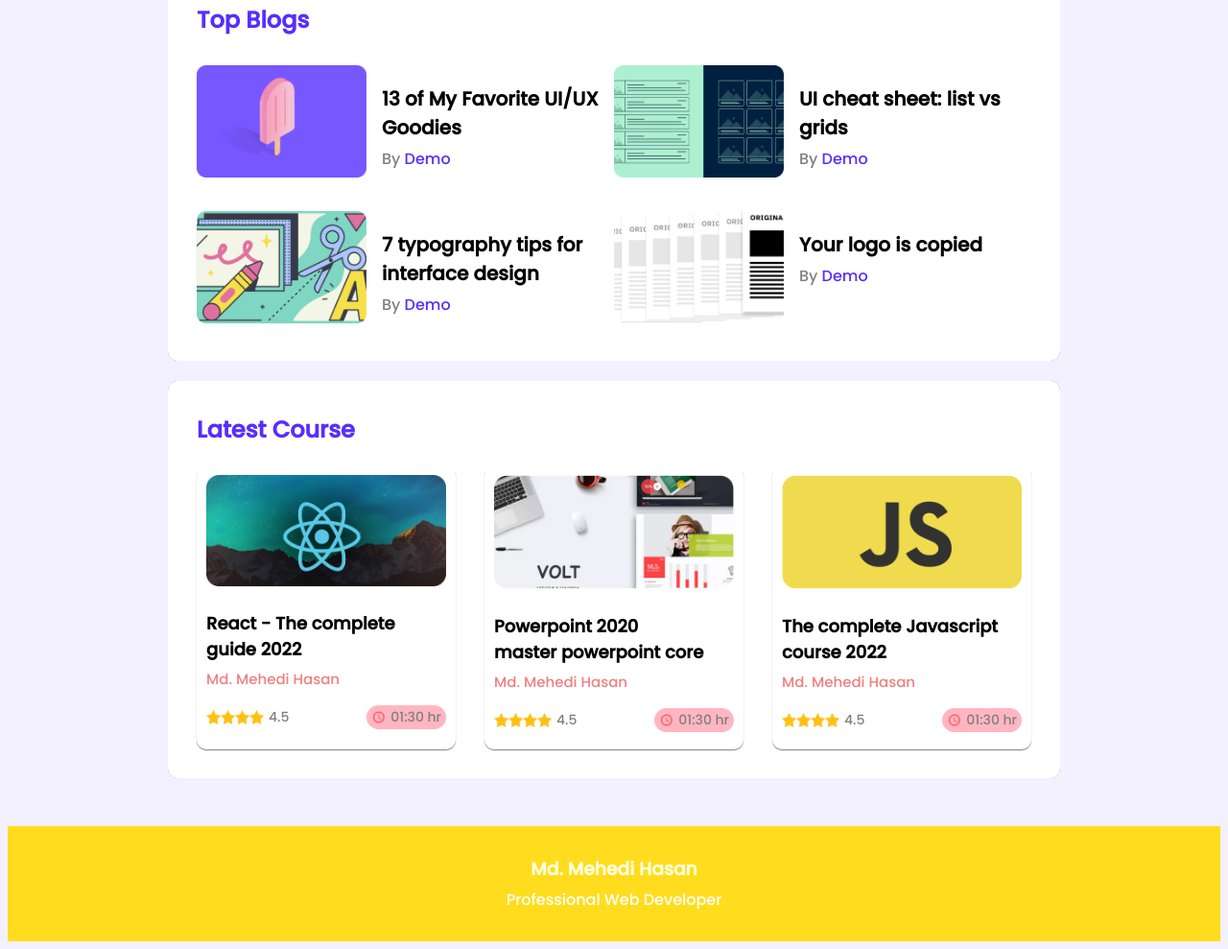
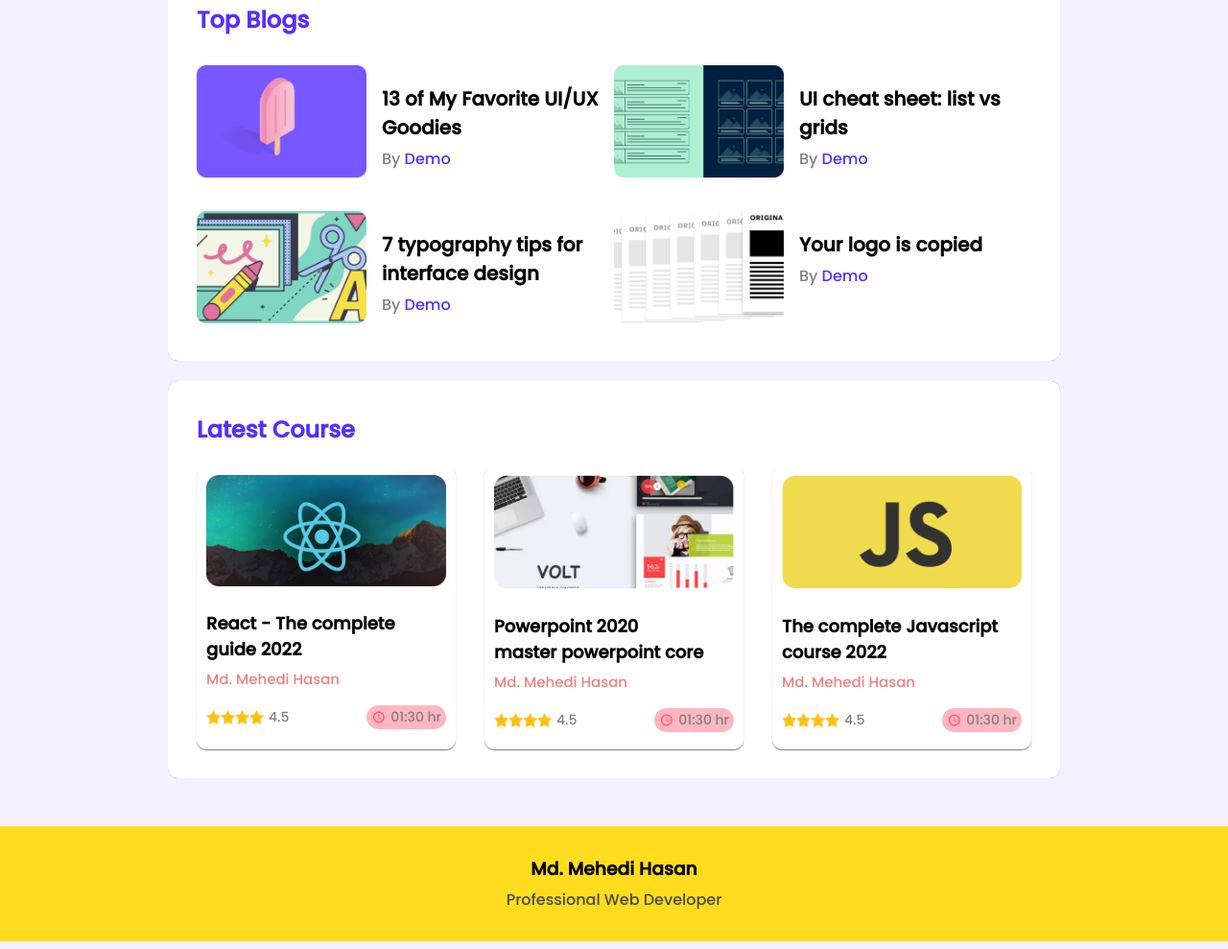
Before and after one commit to mehedy201/Demo_Project, a plain HTML site: page index.html in a window 1280 px wide. Shown: the part 373-1362 px from the top of the page at 96% size. Drawn offline with Linux system fonts and the light colour scheme.

Commit message:
change some style

```diff
--- a/css/style.css
+++ b/css/style.css
@@ -6,6 +6,7 @@
 body{
     font-family: 'Poppins', sans-serif;
     background-color: #f3f1ff;
+    margin: 0;
 }
 /* ------------- Body End ------------- */
 
@@ -165,11 +166,11 @@ footer{
 footer h3{
     padding-top: 30px;
     margin-bottom: 5px;
-    color: lightyellow;
+    color: rgb(0, 0, 0);
 }
 footer p{
     margin-top: 0px;
-    color: #fff;
+    color: rgb(73, 73, 73);
 }
 .same{
     text-align: center;
```
